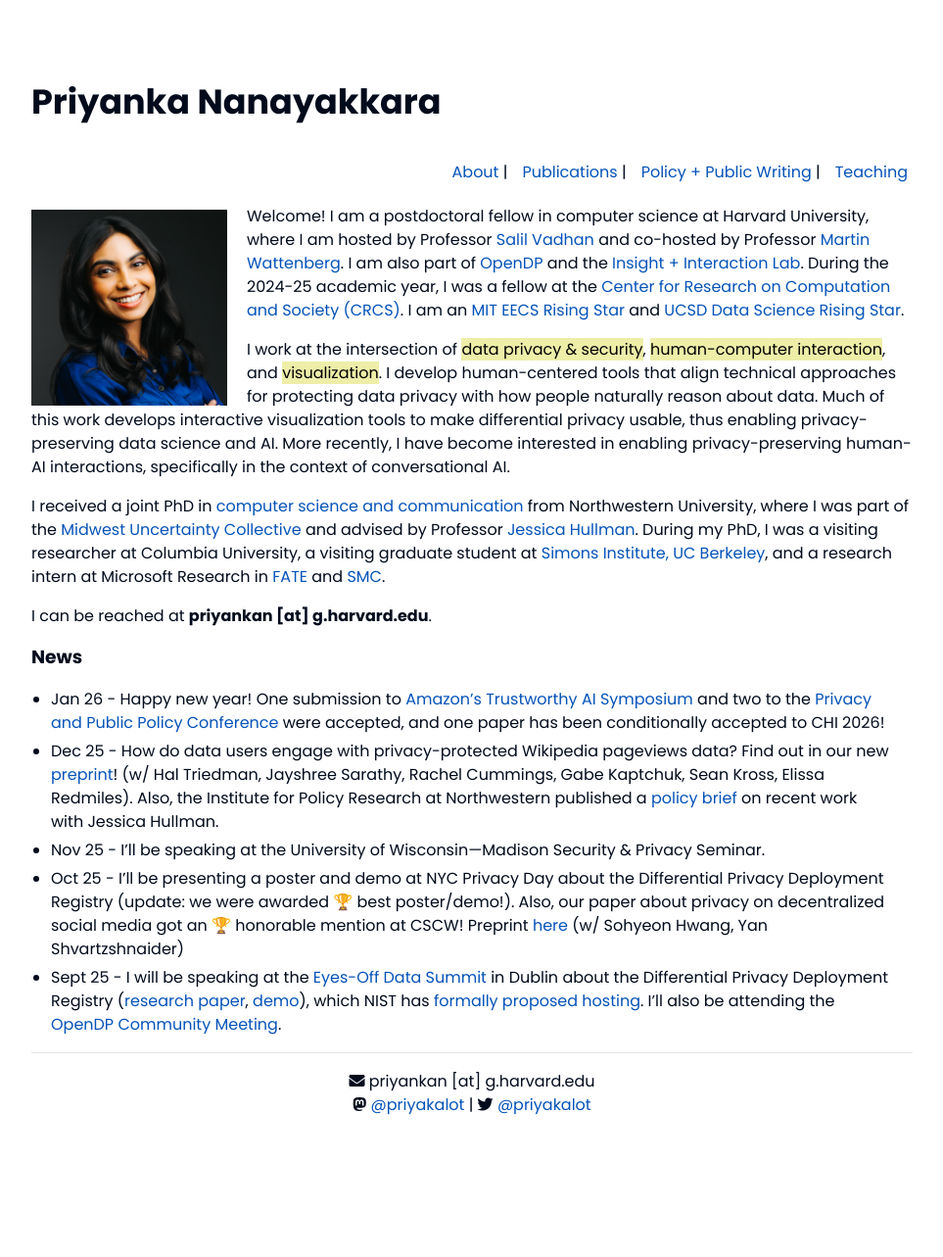
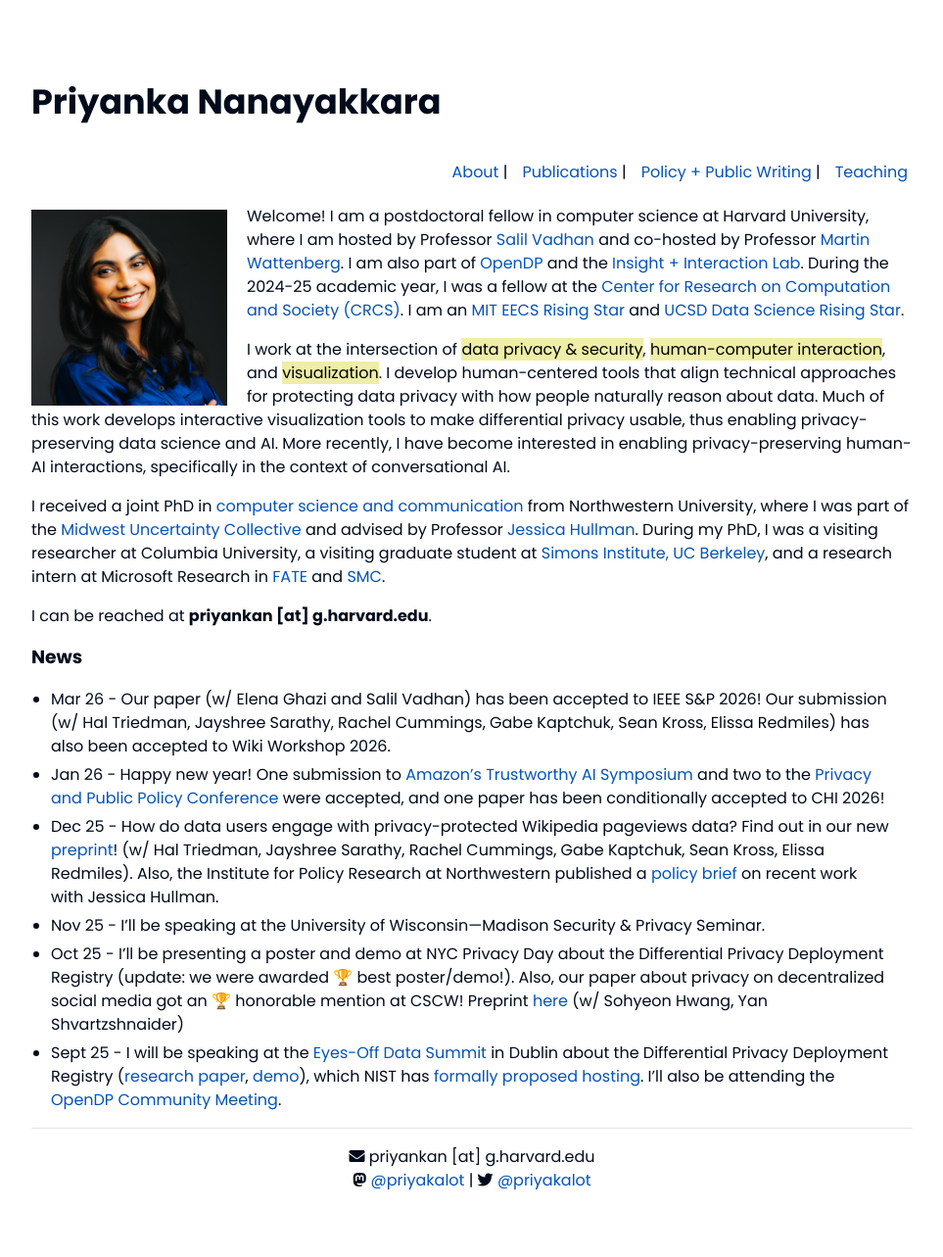
Before and after one commit to priyakalot/priyakalot.github.io, a Jekyll site: the page built from index.md, in a window 1280 px wide. Shown: the whole page at 98% size, without its empty margins (158-1121 px from the left). Built offline with Jekyll 4.4.1, drawn with Linux system fonts in a browser that asks for light colours; nearby versions of some CDN libraries; before the commit the page ends 1206 px from its top, so only the background shows below that.

Commit message:
Update index.md

```diff
--- a/index.md
+++ b/index.md
@@ -12,6 +12,7 @@ I received a joint PhD in <a href="https://tsb.northwestern.edu/" target="_blank
 I can be reached at **priyankan [at] g.harvard.edu**.
 
 ### News
+* Mar 26 - Our paper (w/ Elena Ghazi and Salil Vadhan) has been accepted to IEEE S&P 2026! Our submission (w/ Hal Triedman, Jayshree Sarathy, Rachel Cummings, Gabe Kaptchuk, Sean Kross, Elissa Redmiles) has also been accepted to Wiki Workshop 2026.
 * Jan 26 - Happy new year! One submission to <a href="https://www.amazon.science/conferences-and-events/trusted-ai-symposium-2026" target="_blank">Amazon's Trustworthy AI Symposium</a> and two to the <a href="https://privacypublicpolicy-conference.github.io/website/" target="_blank">Privacy and Public Policy Conference</a> were accepted, and one paper has been conditionally accepted to CHI 2026!
 * Dec 25 - How do data users engage with privacy-protected Wikipedia pageviews data? Find out in our new <a href="https://arxiv.org/pdf/2512.06534" target="_blank">preprint</a>! (w/ Hal Triedman, Jayshree Sarathy, Rachel Cummings, Gabe Kaptchuk, Sean Kross, Elissa Redmiles). Also, the Institute for Policy Research at Northwestern published a <a href="https://www.ipr.northwestern.edu/nanayakkara-hullman-policybrief-2025.pdf" target="_blank">policy brief</a> on recent work with Jessica Hullman.
 * Nov 25 - I'll be speaking at the University of Wisconsin—Madison Security & Privacy Seminar.
```
